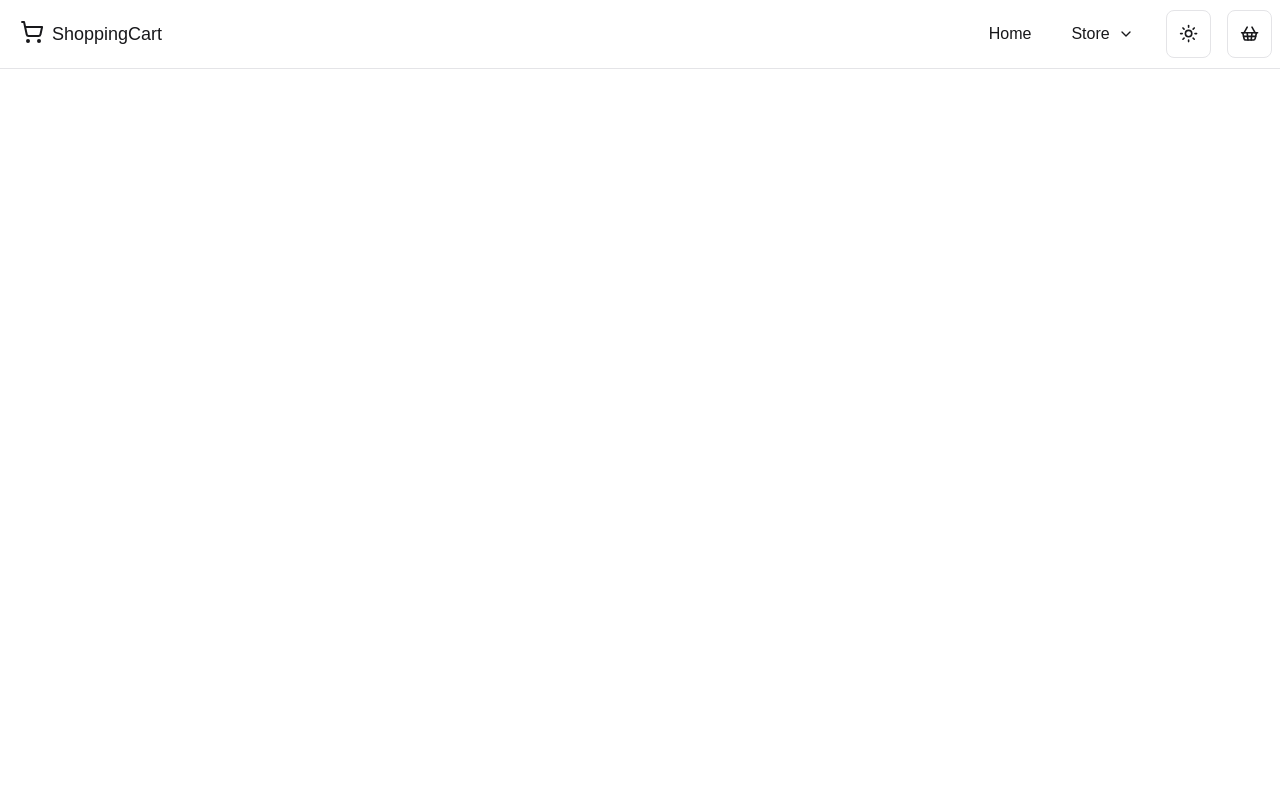
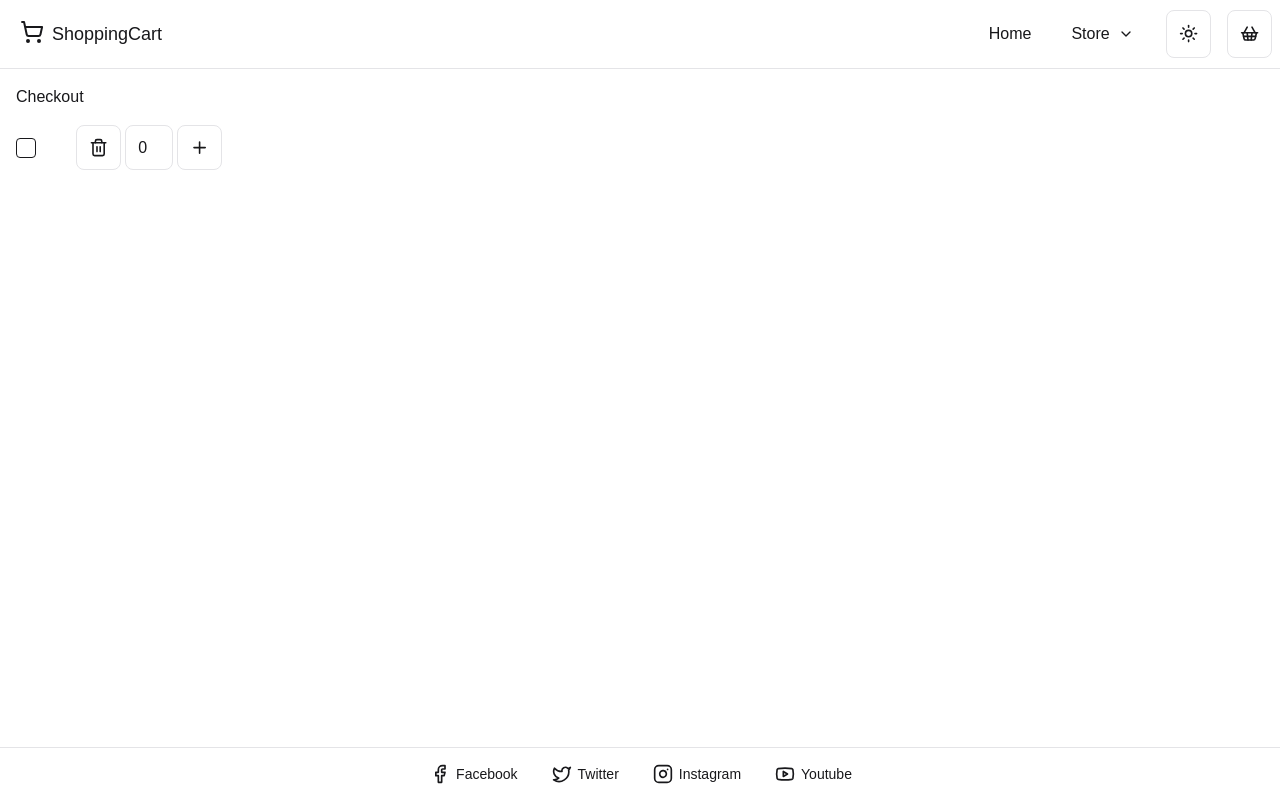
Before and after one commit to jjdavenport/odin-shopping-cart-main, a React (Vite) app: page /checkout in a window 1280 px wide. Built offline with nearby package versions, Linux system fonts and the light colour scheme; a web font is replaced by a local one.

Commit message:
fix: theme provider

```diff
--- a/package.json
+++ b/package.json
@@ -29,6 +29,8 @@
     "eslint-plugin-react-hooks": "^5.0.0",
     "eslint-plugin-react-refresh": "^0.4.18",
     "globals": "^15.14.0",
+    "prettier": "^3.5.1",
+    "prettier-plugin-tailwindcss": "^0.6.11",
     "tailwindcss-animate": "^1.0.7",
     "vite": "^6.1.0"
   }
--- a/src/components/button.jsx
+++ b/src/components/button.jsx
@@ -3,7 +3,7 @@ const Button = ({ children, onClick, className }) => {
     <>
       <button
         onClick={onClick}
-        className={`${className} text-primary  flex items-center cursor-pointer justify-center rounded-lg p-3 hover:bg-button`}
+        className={`${className} text-primary flex items-center cursor-pointer justify-center rounded-lg p-3 hover:bg-button`}
       >
         {children}
       </button>
--- /dev/null
+++ b/src/components/checkbox.jsx
@@ -0,0 +1,25 @@
+import { Check } from "lucide-react";
+import { useState } from "react";
+
+const Checkbox = () => {
+  const [checked, setChecked] = useState(false);
+
+  const toggle = () => {
+    setChecked(!checked);
+  };
+
+  return (
+    <>
+      <button
+        onClick={toggle}
+        className={`${
+          checked ? "bg-primary" : "hover:bg-border"
+        }  cursor-pointer transition-colors duration-200 ease-in-out size-5 flex justify-center items-center rounded-sm border border-primary`}
+      >
+        {checked && <Check className="h-5 text-secondary" />}
+      </button>
+    </>
+  );
+};
+
+export default Checkbox;
--- a/src/components/nav.jsx
+++ b/src/components/nav.jsx
@@ -3,7 +3,7 @@ import { ShoppingBasket, Sun, Moon } from "lucide-react";
 import { Link } from "react-router";
 import Button from "./button";
 import NavButton from "./nav-button";
-import useTheme from "../hooks/useTheme";
+import useTheme from "../hooks/theme-provider";
 import Sheet from "./sheet";
 
 const Nav = () => {
@@ -21,15 +21,15 @@ const Nav = () => {
   return (
     <>
       <nav className="flex gap-4">
-        <Link to="/" className="rounded-lg p-3 flex gap-1 hover:bg-button">
+        <Link to="/" className="hover:bg-button flex gap-1 rounded-lg p-3">
           Home
         </Link>
         <NavButton text="Store" />
-        <Button className="border border-border" onClick={toggleTheme}>
-          <Moon className="absolute h-[1.2rem] w-[1.2rem] rotate-90 scale-0 transition-all dark:rotate-0 dark:scale-100" />
-          <Sun className="h-[1.2rem] w-[1.2rem] rotate-0 scale-100 transition-all dark:-rotate-90 dark:scale-0" />
+        <Button className="border-border border" onClick={toggleTheme}>
+          <Moon className="absolute h-[1.2rem] w-[1.2rem] scale-0 rotate-90 transition-all dark:scale-100 dark:rotate-0" />
+          <Sun className="h-[1.2rem] w-[1.2rem] scale-100 rotate-0 transition-all dark:scale-0 dark:-rotate-90" />
         </Button>
-        <Button className="border border-border" onClick={toggleSheet}>
+        <Button className="border-border border" onClick={toggleSheet}>
           <ShoppingBasket className="h-[1.2rem] w-[1.2rem]" />
         </Button>
         {sheet && <Sheet onClose={toggleSheet} />}
--- /dev/null
+++ b/src/components/quantity.jsx
@@ -0,0 +1,39 @@
+import { useState } from "react";
+import Button from "./button";
+import { Plus, Minus, Trash2 } from "lucide-react";
+
+const Quantity = () => {
+  const [count, setCount] = useState(0);
+
+  return (
+    <div className="flex w-fit gap-1">
+      <Button
+        className="border-border relative border"
+        onClick={() => setCount((prev) => Math.max(0, prev - 1))}
+      >
+        <Trash2
+          className={`absolute inset-0 m-auto h-[1.2rem] w-[1.2rem] transition-all duration-300 ${count === 0 ? "scale-100 opacity-100" : "scale-0 opacity-0"} `}
+        />
+
+        <Minus
+          className={`h-[1.2rem] w-[1.2rem] transition-all duration-300 ${count > 0 ? "scale-100 opacity-100" : "scale-0 opacity-0"} `}
+        />
+      </Button>
+      <input
+        value={count}
+        type="number"
+        onChange={(e) => setCount(Math.max(0, parseInt(e.target.value) || 0))}
+        className="border-border w-12 cursor-pointer rounded-lg border px-3 py-2 [&::-webkit-inner-spin-button]:appearance-none [&::-webkit-outer-spin-button]:appearance-none"
+      />
+
+      <Button
+        className="border-border border"
+        onClick={() => setCount((prev) => prev + 1)}
+      >
+        <Plus className="h-[1.2rem] w-[1.2rem]" />
+      </Button>
+    </div>
+  );
+};
+
+export default Quantity;
--- a/src/hooks/useTheme.jsx
+++ b/src/hooks/theme-provider.jsx
@@ -2,7 +2,7 @@ import { useEffect, useState } from "react";
 
 const useTheme = () => {
   const prefersDarkMode = window.matchMedia(
-    "prefers-color-scheme: dark"
+    "(prefers-color-scheme: dark)",
   ).matches;
 
   const [theme, setTheme] = useState(prefersDarkMode);
--- a/src/pages/checkout.jsx
+++ b/src/pages/checkout.jsx
@@ -1,6 +1,9 @@
 import Wrapper from "../components/wrapper";
 import Header from "../components/header";
 import Separator from "../components/separator";
+import Checkbox from "../components/checkbox";
+import Quantity from "../components/quantity";
+import Footer from "../components/footer";
 
 const Checkout = () => {
   return (
@@ -8,6 +11,14 @@ const Checkout = () => {
       <Wrapper>
         <Header />
         <Separator className="bg-border" />
+        <div className="flex flex-1 flex-col gap-4 p-4">
+          <span>Checkout</span>
+          <div className="flex items-center gap-10">
+            <Checkbox />
+            <Quantity />
+          </div>
+        </div>
+        <Footer />
       </Wrapper>
     </>
   );
--- a/src/pages/store.jsx
+++ b/src/pages/store.jsx
@@ -1,6 +1,7 @@
 import Wrapper from "../components/wrapper";
 import Header from "../components/header";
 import Separator from "../components/separator";
+import Footer from "../components/footer";
 
 const Store = () => {
   return (
@@ -8,6 +9,7 @@ const Store = () => {
       <Wrapper>
         <Header />
         <Separator className="bg-border" />
+        <Footer />
       </Wrapper>
     </>
   );
```
Also changed, not shown: .prettierrc.json (added), 1 other file (tests, documents, lock files or other folders).
